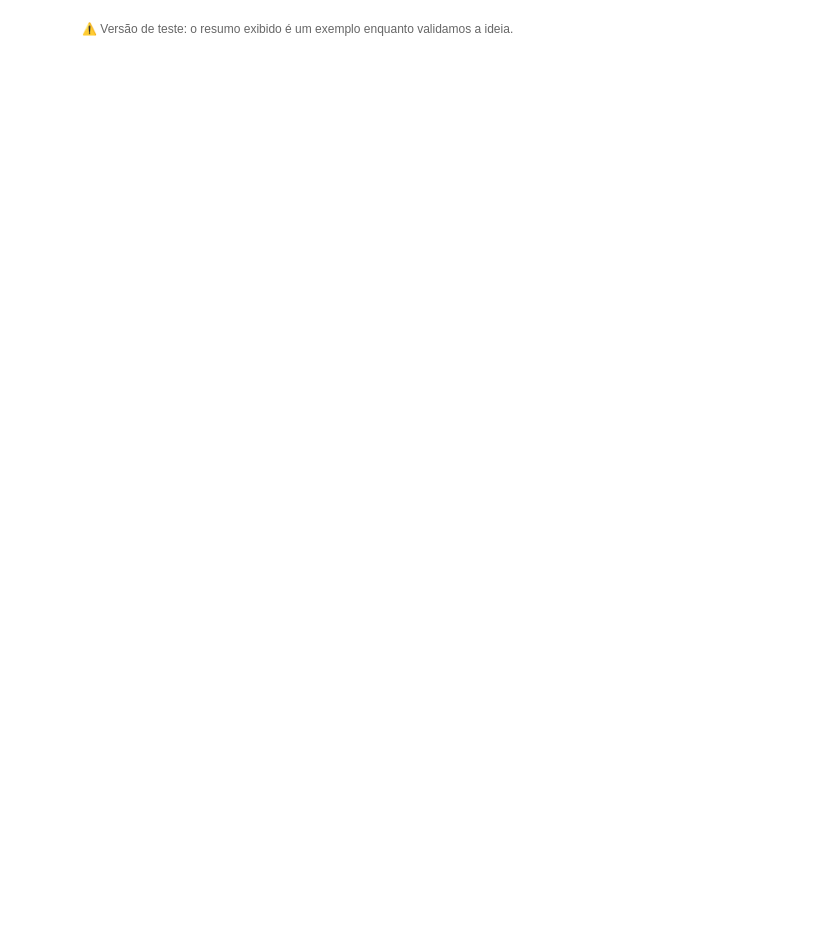
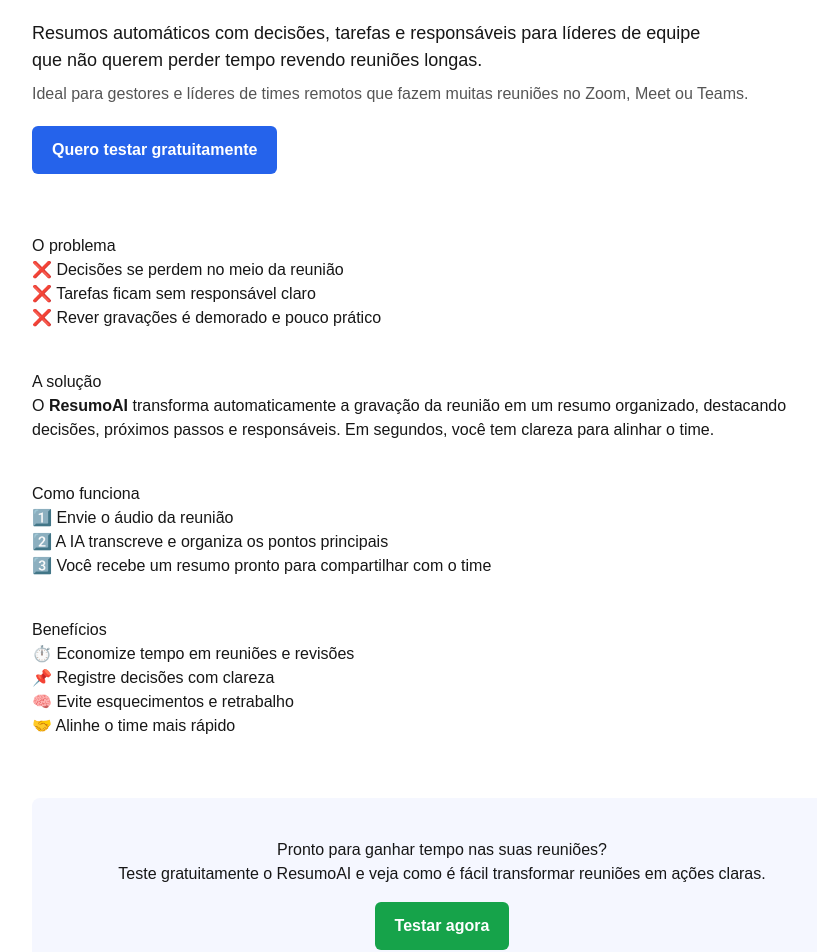
Before and after one commit to cleitondsouza-hub/resumo-reunioes, a Next.js app: page / in a window 1280 px wide. Shown: the part 140-1092 px from the top of the page, without its empty margins (198-1015 px from the left). Before the commit the page ends 800 px from the top, so only its background shows below. Built offline with nearby package versions, Linux system fonts and the light colour scheme.

Commit message:
Changes commit - ResumoAI MVP

```diff
--- /dev/null
+++ b/app/app/page.tsx
@@ -0,0 +1,97 @@
+'use client';
+
+import { useState } from 'react';
+
+export default function Home() {
+  const [file, setFile] = useState<File | null>(null);
+  const [status, setStatus] = useState('');
+  const [result, setResult] = useState('');
+
+  async function handleUpload() {
+    if (!file) {
+      alert('Selecione um arquivo de áudio');
+      return;
+    }
+
+    setStatus('Processando áudio e gerando resumo...');
+    setResult('');
+
+    const formData = new FormData();
+    formData.append('audio', file);
+
+    try {
+      const res = await fetch('/api/upload', {
+        method: 'POST',
+        body: formData,
+      });
+
+      const data = await res.json();
+
+      setTimeout(() => {
+        setStatus('Resumo gerado com sucesso! (exemplo)');
+        setResult(
+          data.summary ||
+    `🧾 Resumo da Reunião
+
+📌 Decisões
+- Seguir com o projeto piloto
+- Priorizar o módulo de relatórios
+
+✅ Próximos Passos
+- João: definir escopo até sexta-feira
+- Maria: validar orçamento com o financeiro
+
+⚠️ Pontos de Atenção
+- Prazo apertado para entrega inicial
+
+📅 Prazos
+- Entrega do piloto: 15/03`
+);
+
+      }, 1000);
+    } catch (err) {
+      setStatus('Erro ao processar o áudio.');
+    }
+  }
+
+  return (
+    <main style={{ padding: 40, maxWidth: 800, margin: '0 auto' }}>
+      <h1>ResumoAI (MVP)</h1>
+
+      <input
+        type="file"
+        accept="audio/*"
+        onChange={(e) => setFile(e.target.files?.[0] || null)}
+      />
+
+      <br /><br />
+
+      <button onClick={handleUpload}>
+        Enviar áudio
+      </button>
+
+      <p style={{ marginTop: 16 }}>{status}</p>
+
+      {result && (
+        <div
+          style={{
+            marginTop: 24,
+            background: '#f8fafc',
+            padding: 20,
+            borderRadius: 8,
+            border: '1px solid #e5e7eb',
+            lineHeight: 1.6,
+            whiteSpace: 'pre-wrap',
+          }}
+        >
+          {result}
+        </div>
+      )}
+
+
+      <p style={{ marginTop: 24, fontSize: 12, color: '#666' }}>
+        ⚠️ Versão de teste: o resumo exibido é um exemplo enquanto validamos a ideia.
+      </p>
+    </main>
+  );
+}
--- a/app/landing/page.tsx
+++ b/app/landing/page.tsx
@@ -17,7 +17,7 @@
           Ideal para gestores e líderes de times remotos que fazem muitas reuniões no Zoom, Meet ou Teams.
         </p>
         <a
-          href="/"
+          href="/app"
           style={{
             display: 'inline-block',
             marginTop: 20,
@@ -79,7 +79,7 @@
         <h2>Pronto para ganhar tempo nas suas reuniões?</h2>
         <p>Teste gratuitamente o ResumoAI e veja como é fácil transformar reuniões em ações claras.</p>
         <a
-          href="/"
+          href="/app"
           style={{
             display: 'inline-block',
             marginTop: 16,
--- a/app/page.tsx
+++ b/app/page.tsx
@@ -1,97 +1,99 @@
-'use client';
-
-import { useState } from 'react';
-
-export default function Home() {
-  const [file, setFile] = useState<File | null>(null);
-  const [status, setStatus] = useState('');
-  const [result, setResult] = useState('');
-
-  async function handleUpload() {
-    if (!file) {
-      alert('Selecione um arquivo de áudio');
-      return;
-    }
-
-    setStatus('Processando áudio e gerando resumo...');
-    setResult('');
-
-    const formData = new FormData();
-    formData.append('audio', file);
-
-    try {
-      const res = await fetch('/api/upload', {
-        method: 'POST',
-        body: formData,
-      });
-
-      const data = await res.json();
-
-      setTimeout(() => {
-        setStatus('Resumo gerado com sucesso! (exemplo)');
-        setResult(
-          data.summary ||
-    `🧾 Resumo da Reunião
-
-📌 Decisões
-- Seguir com o projeto piloto
-- Priorizar o módulo de relatórios
-
-✅ Próximos Passos
-- João: definir escopo até sexta-feira
-- Maria: validar orçamento com o financeiro
-
-⚠️ Pontos de Atenção
-- Prazo apertado para entrega inicial
-
-📅 Prazos
-- Entrega do piloto: 15/03`
-);
-
-      }, 1000);
-    } catch (err) {
-      setStatus('Erro ao processar o áudio.');
-    }
-  }
-
+export default function LandingPage() {
   return (
-    <main style={{ padding: 40, maxWidth: 800, margin: '0 auto' }}>
-      <h1>ResumoAI (MVP)</h1>
-
-      <input
-        type="file"
-        accept="audio/*"
-        onChange={(e) => setFile(e.target.files?.[0] || null)}
-      />
-
-      <br /><br />
-
-      <button onClick={handleUpload}>
-        Enviar áudio
-      </button>
-
-      <p style={{ marginTop: 16 }}>{status}</p>
-
-      {result && (
-        <div
+    <main style={{ padding: 40, maxWidth: 900, margin: '0 auto', fontFamily: 'Arial, sans-serif' }}>
+      {/* Hero */}
+      <section style={{ marginBottom: 60 }}>
+        <h1 style={{ fontSize: 36, marginBottom: 8 }}>
+          ResumoAI
+        </h1>
+        <h2 style={{ fontSize: 28, marginBottom: 16 }}>
+          Transforme reuniões em decisões claras em 1 clique.
+        </h2>
+        <p style={{ fontSize: 18, maxWidth: 700 }}>
+          Resumos automáticos com decisões, tarefas e responsáveis para líderes de equipe
+          que não querem perder tempo revendo reuniões longas.
+        </p>
+        <p style={{ marginTop: 8, color: '#555' }}>
+          Ideal para gestores e líderes de times remotos que fazem muitas reuniões no Zoom, Meet ou Teams.
+        </p>
+        <a
+          href="/"
           style={{
-            marginTop: 24,
-            background: '#f8fafc',
-            padding: 20,
-            borderRadius: 8,
-            border: '1px solid #e5e7eb',
-            lineHeight: 1.6,
-            whiteSpace: 'pre-wrap',
+            display: 'inline-block',
+            marginTop: 20,
+            padding: '12px 20px',
+            background: '#2563eb',
+            color: '#fff',
+            borderRadius: 6,
+            textDecoration: 'none',
+            fontWeight: 'bold',
           }}
         >
-          {result}
-        </div>
-      )}
+          Quero testar gratuitamente
+        </a>
+      </section>
 
+      {/* Problema */}
+      <section style={{ marginBottom: 40 }}>
+        <h2>O problema</h2>
+        <ul>
+          <li>❌ Decisões se perdem no meio da reunião</li>
+          <li>❌ Tarefas ficam sem responsável claro</li>
+          <li>❌ Rever gravações é demorado e pouco prático</li>
+        </ul>
+      </section>
 
-      <p style={{ marginTop: 24, fontSize: 12, color: '#666' }}>
-        ⚠️ Versão de teste: o resumo exibido é um exemplo enquanto validamos a ideia.
-      </p>
+      {/* Solução */}
+      <section style={{ marginBottom: 40 }}>
+        <h2>A solução</h2>
+        <p>
+          O <strong>ResumoAI</strong> transforma automaticamente a gravação da reunião em um resumo organizado,
+          destacando decisões, próximos passos e responsáveis. Em segundos, você tem clareza
+          para alinhar o time.
+        </p>
+      </section>
+
+      {/* Como funciona */}
+      <section style={{ marginBottom: 40 }}>
+        <h2>Como funciona</h2>
+        <ol>
+          <li>1️⃣ Envie o áudio da reunião</li>
+          <li>2️⃣ A IA transcreve e organiza os pontos principais</li>
+          <li>3️⃣ Você recebe um resumo pronto para compartilhar com o time</li>
+        </ol>
+      </section>
+
+      {/* Benefícios */}
+      <section style={{ marginBottom: 60 }}>
+        <h2>Benefícios</h2>
+        <ul>
+          <li>⏱️ Economize tempo em reuniões e revisões</li>
+          <li>📌 Registre decisões com clareza</li>
+          <li>🧠 Evite esquecimentos e retrabalho</li>
+          <li>🤝 Alinhe o time mais rápido</li>
+        </ul>
+      </section>
+
+      {/* CTA final */}
+      <section style={{ textAlign: 'center', padding: 40, background: '#f5f7ff', borderRadius: 8 }}>
+        <h2>Pronto para ganhar tempo nas suas reuniões?</h2>
+        <p>Teste gratuitamente o ResumoAI e veja como é fácil transformar reuniões em ações claras.</p>
+        <a
+          href="/"
+          style={{
+            display: 'inline-block',
+            marginTop: 16,
+            padding: '12px 20px',
+            background: '#16a34a',
+            color: '#fff',
+            borderRadius: 6,
+            textDecoration: 'none',
+            fontWeight: 'bold',
+          }}
+        >
+          Testar agora
+        </a>
+      </section>
     </main>
   );
 }
```
